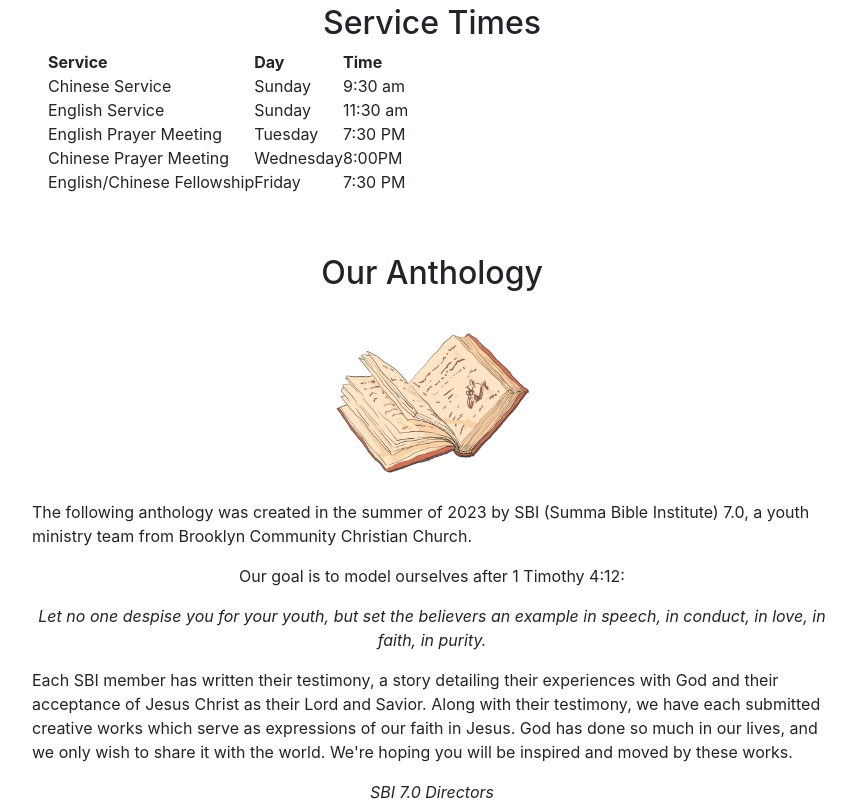
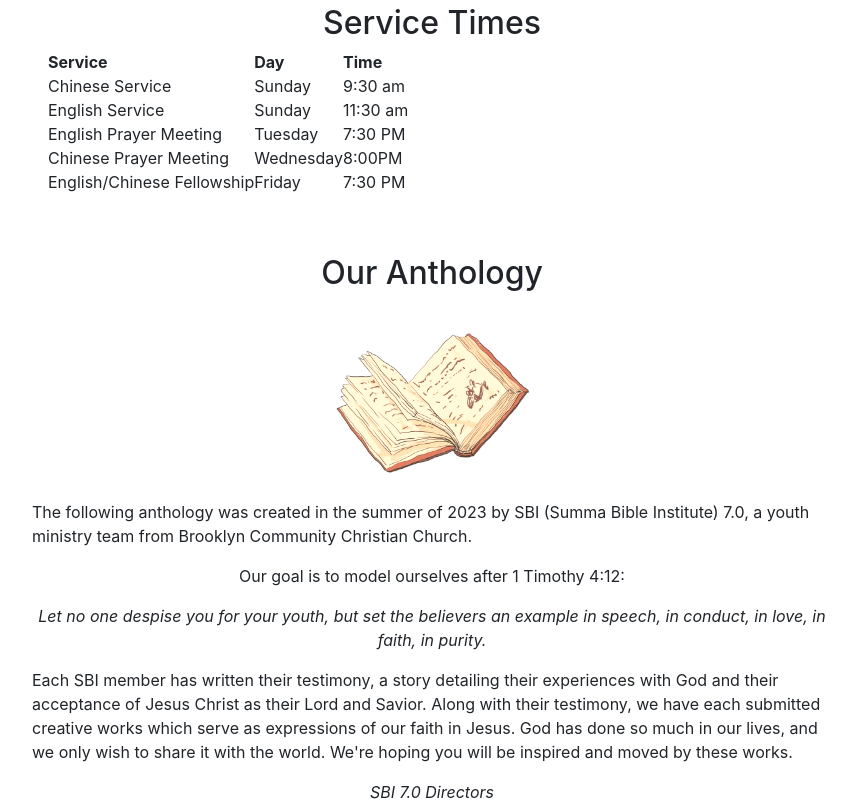
Before and after one commit to GalacticKnight/bccc, a React (Create React App) app: page / in a window 1280 px wide. In both pictures the pointer is over the picture 640 px from the left and 2711 px from the top of the page. Shown: the part 2311-3111 px from the top of the page, without its empty margins (208-1064 px from the left). Built offline with nearby package versions, Linux system fonts and the light colour scheme.

Commit message:
added highlight when hover over antho book

```diff
--- a/src/components/static/Anthology.css
+++ b/src/components/static/Anthology.css
@@ -12,7 +12,13 @@
     display: block;
     width: 100%;
     max-width: 300px;
+    transition: filter 0.3s ease;
 }
+
+#book img:hover {
+    filter: brightness(1.1);
+}
+
 
 .anthologySummary {
     width: 90%;
```
